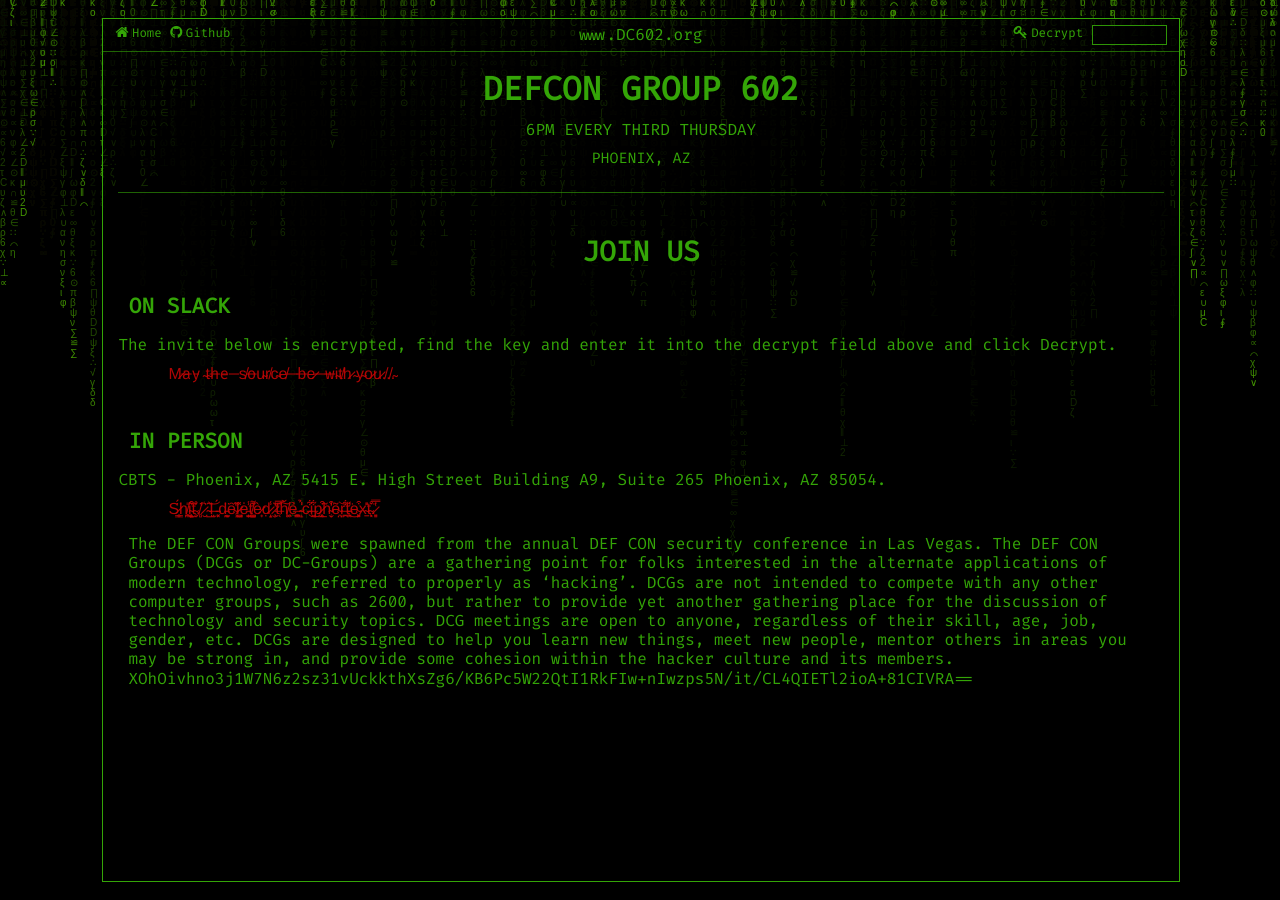
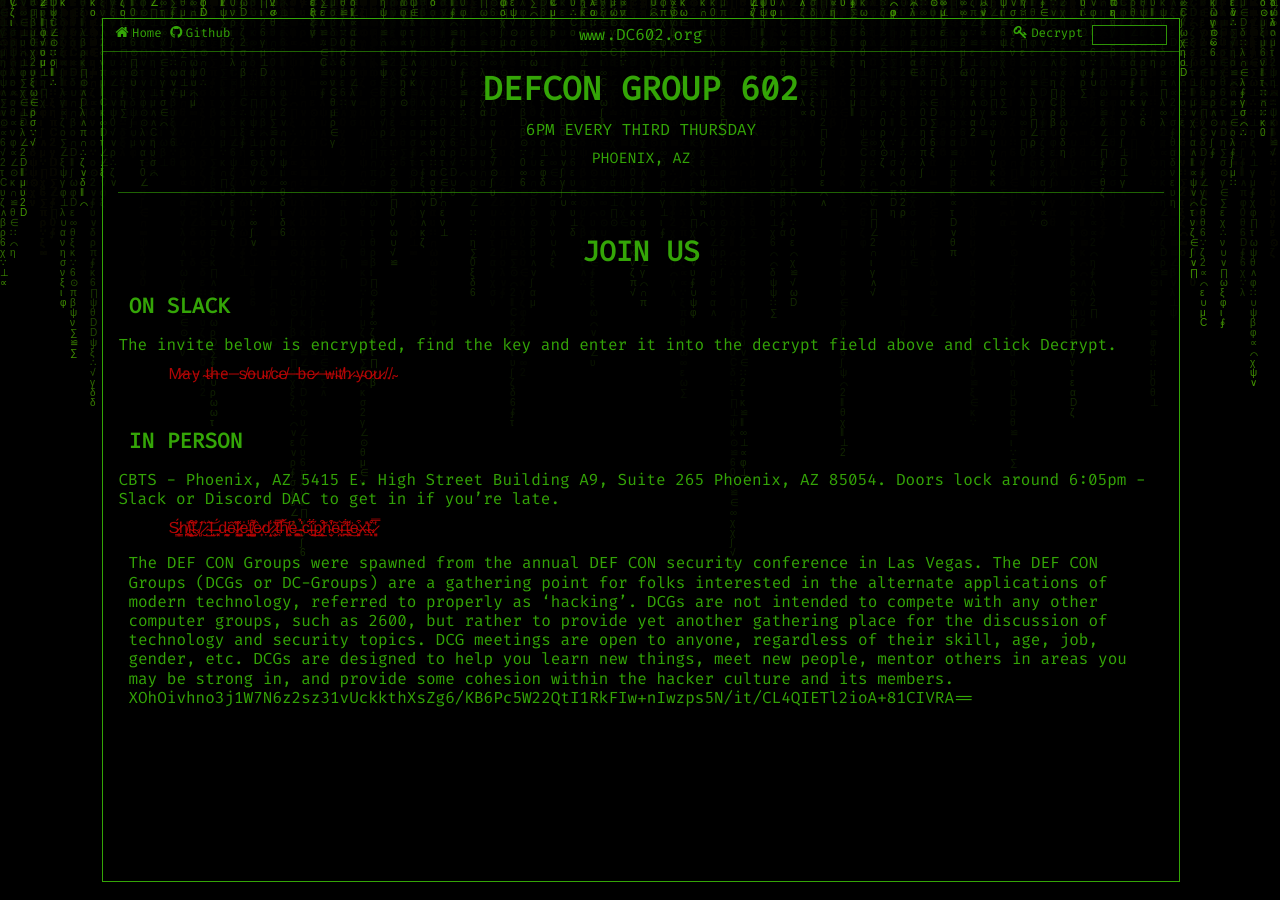
Before and after one commit to dc602/dc602-website, a Jekyll site: the page built from pages/index.md, in a window 1280 px wide. Built offline with Jekyll 4.4.1, drawn with Linux system fonts in a browser that asks for light colours.

Commit message:
Update index.md
doors lock text

```diff
--- a/pages/index.md
+++ b/pages/index.md
@@ -35,7 +35,7 @@ The invite below is encrypted, find the key and enter it into the decrypt field
 <br/>
 
 ### In Person
-CBTS - Phoenix, AZ 5415 E. High Street Building A9, Suite 265 Phoenix, AZ 85054.
+CBTS - Phoenix, AZ 5415 E. High Street Building A9, Suite 265 Phoenix, AZ 85054. Doors lock around 6:05pm - Slack or Discord DAC to get in if you're late.
 : <p class="encrypted" id="52YRRyEuyT7qg4f3QlYgZARZ5Flp2tO0FaxP/OvOYect3ecYyIusip/TMwYw==">S̷̥͇̈́h̸̪̥̎͜i̴̧̤̝͛̃͒t̴̥̍̊.̸̛̻̇ ̷̮͛ ̴̺͂͘͝I̶̫̝ ̵̗͓́d̵̰̝̠̈ȇ̴̹̔̋l̷̺̬̪̽ė̵̯̩̬̾t̸͈̳̺͌̕è̷̟ḍ̷̝̝̾ ̷̧̫̓̆͘t̶͔̅͂͠ȟ̸͖͚ẻ̶̪̥͚ ̴̝̉͑͗c̵͋͜i̶̱͖͋p̷̨̯̲̃͒h̴̬̜̓̍͒ẽ̴͉̤͝r̶̪̯͋t̵̗͉̓͘͜e̴̙̙͓͒x̴̠̎̍t̴͕̖̊̇͘.̷̞͈̔̿</p>
 
 The DEF CON Groups were spawned from the annual DEF CON security conference in Las Vegas. The DEF CON Groups (DCGs or DC-Groups) are a gathering point for folks interested in the alternate applications of modern technology, referred to properly as 'hacking'. DCGs are not intended to compete with any other computer groups, such as 2600, but rather to provide yet another gathering place for the discussion of technology and security topics. DCG meetings are open to anyone, regardless of their skill, age, job, gender, etc. DCGs are designed to help you learn new things, meet new people, mentor others in areas you may be strong in, and provide some cohesion within the hacker culture and its members.  XOhOivhno3j1W7N6z2sz31vUckkthXsZg6/KB6Pc5W22QtI1RkFIw+nIwzps5N/it/CL4QIETl2ioA+81CIVRA==
```
